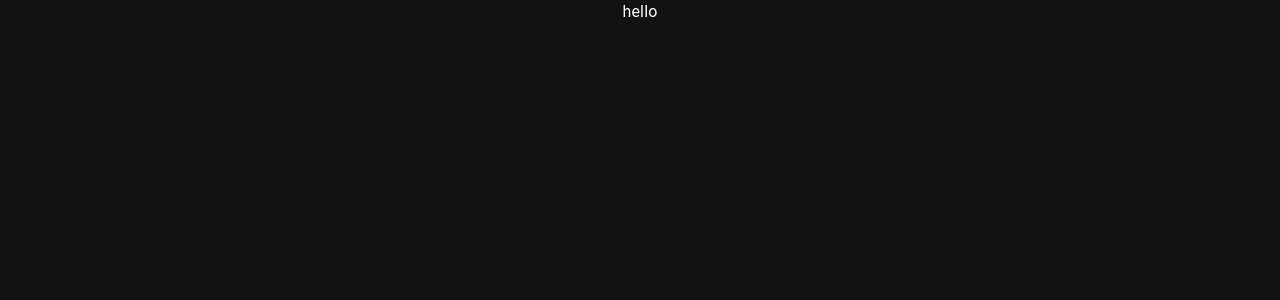
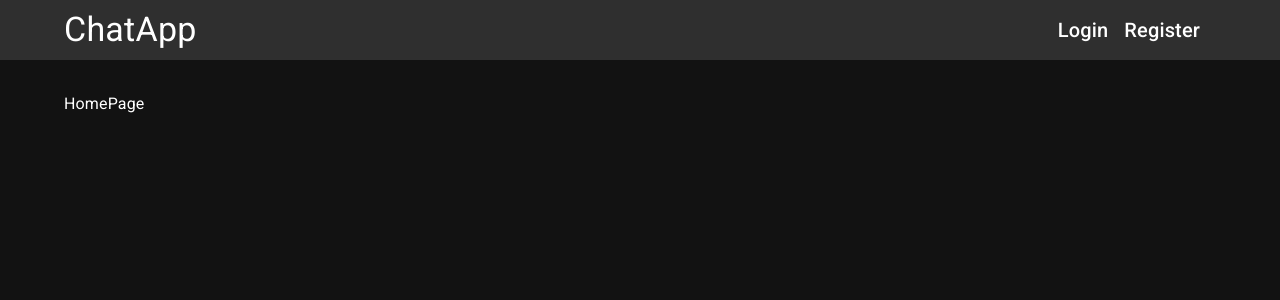
Before and after one commit to Girish3214/chat-app, a React (Vite) app: page / in a window 1280 px wide. Shown: the top 300 px of the page. Built offline with nearby package versions, Linux system fonts and the light colour scheme.

Commit message:
material ui installation and nav bar creation

```diff
--- a/index.html
+++ b/index.html
@@ -3,6 +3,12 @@
   <head>
     <meta charset="UTF-8" />
     <link rel="icon" type="image/svg+xml" href="/vite.svg" />
+    <link
+      rel="stylesheet"
+      href="https://fonts.googleapis.com/css?family=Roboto:300,400,500,700&display=swap"
+    />
+    <meta name="viewport" content="initial-scale=1, width=device-width" />
+
     <meta name="viewport" content="width=device-width, initial-scale=1.0" />
     <title>Vite + React</title>
   </head>
--- a/src/App.jsx
+++ b/src/App.jsx
@@ -1,5 +1,16 @@
+import Container from "@mui/material/Container";
+import RouterComponent from "./components/RouterComponent";
+import NavBar from "./components/NavBar";
+
 function App() {
-  return <>hello</>;
+  return (
+    <>
+      <NavBar />
+      <Container maxWidth="lg">
+        <RouterComponent />
+      </Container>
+    </>
+  );
 }
 
 export default App;
--- /dev/null
+++ b/src/assets/headerStyles.js
@@ -0,0 +1,42 @@
+const headerStyles = {
+  container: {
+    backgroundColor: "divider",
+
+    display: "flex",
+    justifyContent: "space-around",
+    alignItems: "center",
+
+    width: "100%",
+    height: "3.75rem",
+
+    marginBottom: 4,
+    marginLeft: 0,
+    marginRight: 0,
+
+    padding: "0 !important",
+  },
+  centerContainer: {
+    display: "flex",
+    justifyContent: "space-between",
+  },
+  titleName: {
+    "& > a": {
+      textDecoration: "none",
+      color: "inherit",
+    },
+  },
+  menuContainer: {
+    display: "flex",
+    // justifyContent:"center",
+    alignItems: "center",
+  },
+  menuTitles: {
+    "& > a": {
+      textDecoration: "none",
+      color: "inherit",
+      marginRight: 2,
+    },
+  },
+};
+
+export default headerStyles;
--- /dev/null
+++ b/src/components/NavBar.jsx
@@ -0,0 +1,49 @@
+import {
+  AppBar,
+  Box,
+  Button,
+  Container,
+  CssBaseline,
+  IconButton,
+  Toolbar,
+  Typography,
+} from "@mui/material";
+import React from "react";
+import headerStyles from "../assets/headerStyles";
+import { Link } from "react-router-dom";
+
+const drawerWidth = 240;
+const navItems = ["Home", "About", "Contact"];
+
+const NavBar = (props) => {
+  const { window } = props;
+  const [mobileOpen, setMobileOpen] = React.useState(false);
+
+  const handleDrawerToggle = () => {
+    setMobileOpen((prevState) => !prevState);
+  };
+
+  return (
+    <>
+      <Box sx={headerStyles.box}>
+        <Container maxWidth="auto" sx={headerStyles.container}>
+          <Container maxWidth="lg" sx={headerStyles.centerContainer}>
+            <Typography variant="h4" sx={headerStyles.titleName}>
+              <Link to={"/"}>ChatApp</Link>
+            </Typography>
+            <Box sx={headerStyles.menuContainer}>
+              <Typography variant="h6" sx={headerStyles.menuTitles}>
+                <Link to={"/login"}>Login</Link>
+              </Typography>
+              <Typography variant="h6" sx={headerStyles.menuTitles}>
+                <Link to={"/register"}>Register</Link>
+              </Typography>
+            </Box>
+          </Container>
+        </Container>
+      </Box>
+    </>
+  );
+};
+
+export default NavBar;
--- a/src/index.css
+++ b/src/index.css
@@ -1,12 +1,12 @@
 * {
-  padding: 0 !important;
-  margin: 0 !important;
+  padding: 0;
+  margin: 0;
   box-sizing: border-box;
+
+  font-family: Roboto;
 }
 
 #root {
-  max-width: 1280px;
   max-height: 100vh;
   margin: 0;
-  text-align: center;
 }
```
Also changed, not shown: package.json (+6 -1 lines), 1 other file (tests, documents, lock files or other folders).
